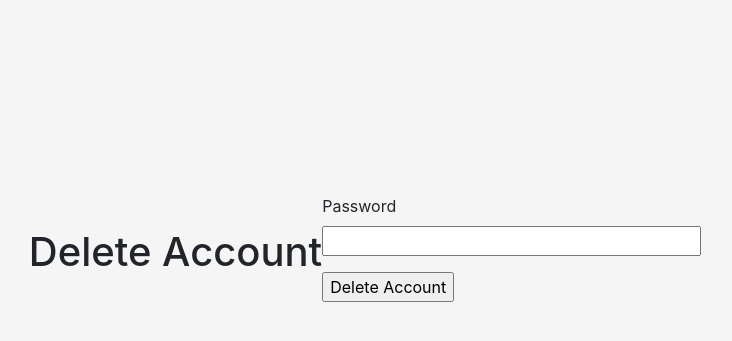
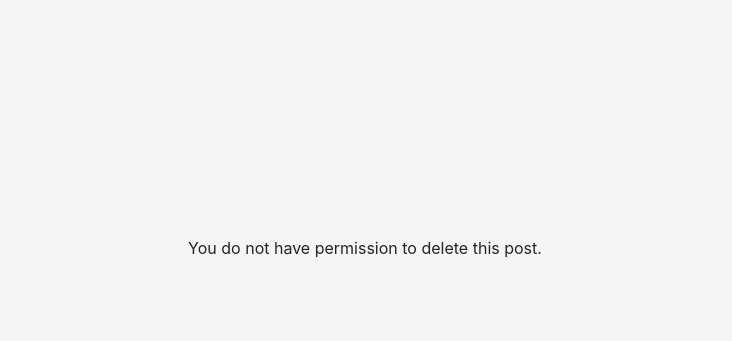
Before and after one commit to neelp03/Team1, a Flask app: template app/templates/delete_account.html in a window 1280 px wide. Shown: the part 144-485 px from the top of the page, without its empty margins (275-1007 px from the left). Run offline with Flask 2, Linux system fonts and the light colour scheme; the template is opened without the code that fills it: values that come from a table or form of the project are taken from there, others are empty; parts of the project's set-up code (start-up, migrations or seed data) failed here and were passed over; some libraries are stand-ins or nearby versions.

```diff
--- a/app/forms.py
+++ b/app/forms.py
@@ -15,3 +15,9 @@ class RegisterForm(FlaskForm):
 class DeleteAccountForm(FlaskForm):
     password = PasswordField('Password', validators=[DataRequired()])
     submit = SubmitField('Delete Account')
+
+# create a post
+class PostForm(FlaskForm):
+    title = StringField('Title', validators=[DataRequired()])
+    content = StringField('Content', validators=[DataRequired()])
+    submit = SubmitField('Post')
--- a/app/templates/delete_account.html
+++ b/app/templates/delete_account.html
@@ -1,16 +1,12 @@
 {% extends "base.html" %}
-{% block title %}Delete Account{% endblock %}
 {% block content %}
-    <h1>Delete Account</h1>
-    <form method="post">
+{% if post.author == current_user %}
+    <form method="POST">
         {{ form.hidden_tag() }}
-        <p>
-            {{ form.password.label }}<br>
-            {{ form.password(size=32) }}<br>
-            {% for error in form.password.errors %}
-                <span style="color: red;">[{{ error }}]</span>
-            {% endfor %}
-        </p>
-        <p>{{ form.submit() }}</p>
+        <p>Are you sure you want to delete this post?</p>
+        <input type="submit" value="Delete">
     </form>
+{% else %}
+    <p>You do not have permission to delete this post.</p>
+{% endif %}
 {% endblock %}
```
Also changed, not shown: app/routes.py (+25 -2 lines).
